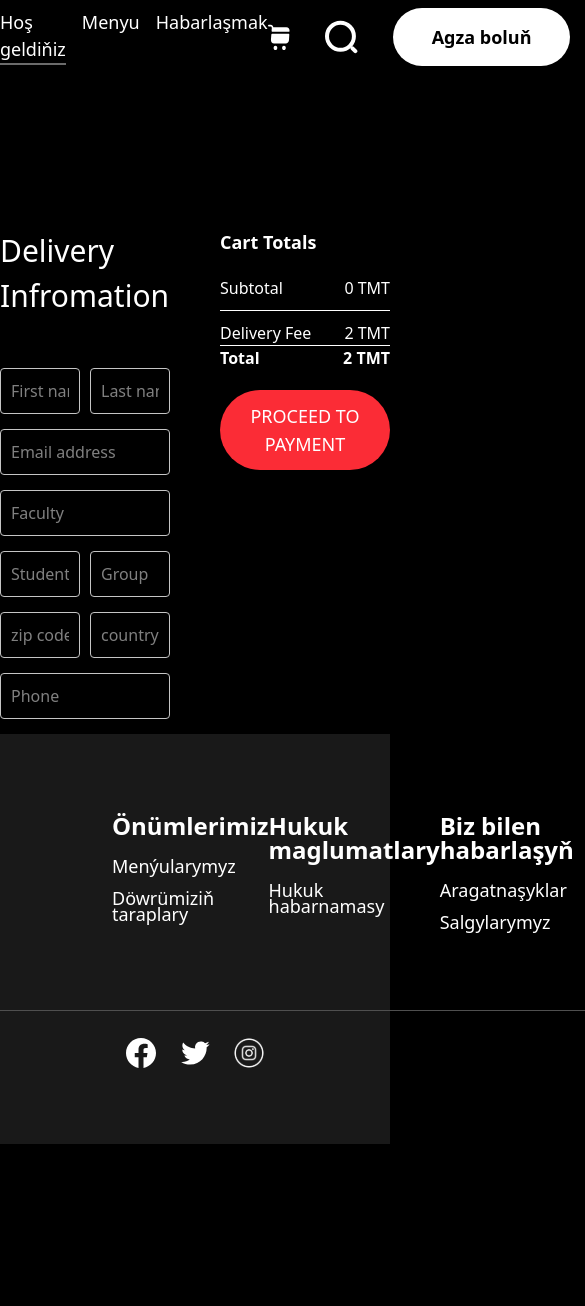
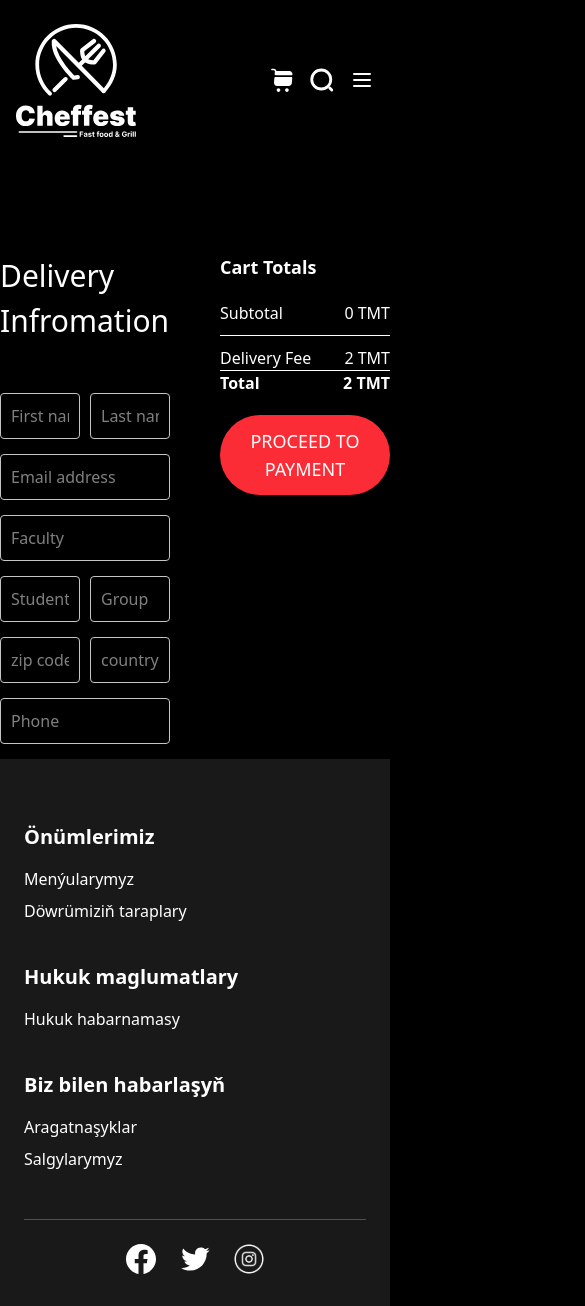
Before and after one commit to AtamyratAnnayew/food-del, a React (Vite) app: page /food-del/order in a window 390 px wide. Shown: the top 1306 px of the page, 585 px wide, since content can reach past the window. Before the commit the page ends 1144 px from the top, so only its background shows below. Built offline with nearby package versions, Linux system fonts and the light colour scheme.

Commit message:
Made Footer responsive and added modal for social icons

```diff
--- a/package.json
+++ b/package.json
@@ -15,6 +15,7 @@
   "dependencies": {
     "@react-google-maps/api": "^2.20.6",
     "@tailwindcss/vite": "^4.0.6",
+    "axios": "^1.9.0",
     "react": "^18.2.0",
     "react-dom": "^18.2.0",
     "react-icon": "^1.0.0",
--- a/src/App.jsx
+++ b/src/App.jsx
@@ -47,13 +47,13 @@ const App = () => {
   return (
     <div className="app">
       <Navbar setShowLogin={setShowLogin} />
+      {showLogin && <LogIn setShowLogin={setShowLogin} />}
       <Routes>
         <Route path="/" element={<Home />} />
         <Route path="/cart" element={<Cart />} />
         <Route path="/order" element={<PlaceOrder />} />
         <Route path="*" element={<Home />} />
       </Routes>
-      {showLogin && <LogIn setShowLogin={setShowLogin} />}
       <Footer />
     </div>
   );
--- a/src/assets/assets.js
+++ b/src/assets/assets.js
@@ -12,7 +12,7 @@ import instagram from './Instagram.svg'
 import comment from './Comment.svg'
 import star from './Star.svg'
 import cross from './crossIcon.png'
-
+import phoneLogo from './telLogo.svg'
 
 import eclair from './Eclair.svg'
 import tort from './Tort.svg'
@@ -46,6 +46,7 @@ import brownTommySendwich from './BrowntommySendwich.svg'
 
 export const assets = {
     logo,
+    phoneLogo,
     productTrash,
     search,
     headerImage,
--- a/src/components/Footer/Footer.jsx
+++ b/src/components/Footer/Footer.jsx
@@ -1,42 +1,78 @@
-import { assets } from '../../assets/assets'
+import { useState } from 'react';
+import { assets } from '../../assets/assets';
 
 const Footer = () => {
+  const [selectedSocial, setSelectedSocial] = useState(null);
+
+  const handleSocialClick = (social) => {
+    setSelectedSocial(social);
+  };
+
+  const closeModal = () => {
+    setSelectedSocial(null);
+  };
+
   return (
-        <div className='footer' id="habarlasmak">
-            <div className="footerContent bg-[#191919] h-[410px] px-28 pt-20 ">
-                <div className="footerMenu flex flex-row justify-between text-white">
-                    <div className="footerMenuItem_1 flex flex-col gap-5">
-                        <h1 className='font-inter font-semibold text-2xl leading-6'>Önümlerimiz</h1>
-                        <div className="flex flex-col gap-4 font-inter font-normal text-lg leading-4">
+    <div className="footer bg-[#191919] text-white" id="habarlasmak">
+      <div className="footerContent px-6 md:px-20 pt-16 pb-8">
+        <div className="footerMenu flex flex-col md:flex-row justify-between gap-10">
+          {/* Section 1 */}
+          <div className="flex flex-col gap-4">
+            <h1 className="font-semibold text-xl md:text-2xl">Önümlerimiz</h1>
+            <div className="flex flex-col gap-2 text-base md:text-lg">
               <span>Menýularymyz</span>
               <span>Döwrümiziň taraplary</span>
             </div>
           </div>
 
-                    <div className="footerMenuItem_2 flex flex-col gap-5 ">
-                        <h1 className='font-inter font-semibold text-2xl leading-6'>Hukuk maglumatlary</h1>
-                        <span className='font-inter font-normal text-lg leading-4'>Hukuk habarnamasy</span>
+          {/* Section 2 */}
+          <div className="flex flex-col gap-4">
+            <h1 className="font-semibold text-xl md:text-2xl">Hukuk maglumatlary</h1>
+            <span className="text-base md:text-lg">Hukuk habarnamasy</span>
           </div>
 
-                    <div className="footerMenuItem_3 flex flex-col gap-5">
-                        <h1 className='font-inter font-semibold text-2xl leading-6'>Biz bilen habarlaşyň</h1>
-                        <div className="flex flex-col gap-4 font-inter font-normal text-lg leading-4">
+          {/* Section 3 */}
+          <div className="flex flex-col gap-4">
+            <h1 className="font-semibold text-xl md:text-2xl">Biz bilen habarlaşyň</h1>
+            <div className="flex flex-col gap-2 text-base md:text-lg">
               <span>Aragatnaşyklar</span>
               <span>Salgylarymyz</span>
             </div>
           </div>
         </div>
-                <div className="footerSoscial flex flex-col gap-5 justify-center items-center mt-20">
-                    <hr className='h-2 w-[1170px] border-t-[1px] border-[#4F4F4F]'/>
-                    <div className="flex flex-row gap-6 cursor-pointer">
-                        <img src={assets.facebook} alt="" />
-                        <img src={assets.twitter} alt="" />
-                        <img src={assets.instagram} alt="" />
+
+        {/* Social Section */}
+        <div className="footerSocial flex flex-col items-center mt-12 gap-6">
+          <hr className="w-full max-w-4xl border-t border-[#4F4F4F]" />
+          <div className="flex gap-6 cursor-pointer">
+            <img src={assets.facebook} alt="Facebook" onClick={() => handleSocialClick('facebook')} />
+            <img src={assets.twitter} alt="Twitter" onClick={() => handleSocialClick('twitter')} />
+            <img src={assets.instagram} alt="Instagram" onClick={() => handleSocialClick('instagram')} />
           </div>
         </div>
       </div>
+
+      {/* Modal */}
+      {selectedSocial && (
+        <div className="fixed inset-0 bg-black bg-opacity-60 flex justify-center items-center z-50">
+          <div className="bg-white text-black rounded-xl p-6 w-80 relative">
+            <button
+              className="absolute top-2 right-4 text-xl font-bold"
+              onClick={closeModal}
+            >
+              &times;
+            </button>
+            <h2 className="text-xl font-semibold mb-4">Bizim {selectedSocial.charAt(0).toUpperCase() + selectedSocial.slice(1)} sahypamyz</h2>
+            <p className="text-sm">
+              {selectedSocial === 'facebook' && 'https://facebook.com/youraccount'}
+              {selectedSocial === 'twitter' && 'https://twitter.com/youraccount'}
+              {selectedSocial === 'instagram' && 'https://instagram.com/youraccount'}
+            </p>
           </div>
-    )
-}
+        </div>
+      )}
+    </div>
+  );
+};
 
 export default Footer;
--- a/src/components/Header/Header.css
+++ b/src/components/Header/Header.css
@@ -1,7 +1,6 @@
 /* .header {
     height: 34vw;
     margin: 30px auto;
-
     background-size: contain;
     background-position: center;
   }
--- a/src/components/Header/Header.jsx
+++ b/src/components/Header/Header.jsx
@@ -13,5 +13,7 @@ const Header = () => {
     </div>
   )
 }
-
+{/* <div className='header -full h-[913px] bg-cover bg-center bg-no-repeat'style={{
+        backgroundImage: `url(${assets.phoneLogo})`,
+      }}> */}
 export default Header
--- a/src/components/LogIn/LogIn.jsx
+++ b/src/components/LogIn/LogIn.jsx
@@ -1,48 +1,128 @@
-import React, { useEffect, useState } from 'react'
-import { assets } from '../../assets/assets'
+import { useState } from "react";
+import { assets } from "../../assets/assets";
+import axios from "axios";
 
 const LogIn = ({ setShowLogin }) => {
-
-  const [currState, setCurrState] = useState("Login")
+  const [currState, setCurrState] = useState("Login");
   const [data, setData] = useState({
     name: "",
     email: "",
-    password: ""
-  })
+    password: "",
+  });
 
-  const onChangeHandler = (event)=>{
-    const name = event.target.name;
-    const value = event.target.value;
-    setData(data=>({...data,[name]:value}))
-  }
+  const onChangeHandler = (e) => {
+    const { name, value } = e.target;
+    setData((prevData) => ({ ...prevData, [name]: value }));
+  };
 
-  // useEffect(()=>{
-  //   console.log(data)
-  // },[data])
+  const onSubmitHandler = async (e) => {
+    e.preventDefault();
 
+    const endpoint = currState === "Login" ? "/api/login" : "/api/signup";
+
+    try {
+      const response = await axios.post(endpoint, data);
+      console.log("Server Response:", response.data);
+      // You can save token or redirect here
+    } catch (error) {
+      console.error("Error:", error.response?.data || error.message);
+      alert("An error occurred: " + error.response?.data?.message || error.message);
+    }
+  };
 
   return (
-    <div className='logIn absolute z-1 w-full h-full bg-[#00000090] grid'>
-      <form className="logInContainer place-self-center w-[max(23vw,_330px)] text-[#808080] bg-stone-800 flex flex-col gap-[25px] p-[25px_30px] rounded-[8px] text-[14px]">
-        <div className="logInTitle flex flex-row justify-between items-center">
-          <h2 className='text-2xl text-black font-bold'>{currState}</h2>
-          <img onClick={() => setShowLogin(false)} className='w-[20px] h-[20px] cursor-pointer' src={assets.cross} alt="" />
+    <div className="logIn fixed inset-0 z-10 bg-black/60 grid place-items-center p-4">
+      <form
+        onSubmit={onSubmitHandler}
+        className="logInContainer w-full max-w-md bg-white dark:bg-gray-800 rounded-xl p-6 shadow-lg flex flex-col gap-6"
+      >
+        {/* Header */}
+        <div className="logInTitle flex justify-between items-center">
+          <h2 className="text-2xl font-bold text-gray-800 dark:text-white">
+            {currState}
+          </h2>
+          <img
+            onClick={() => setShowLogin(false)}
+            className="w-5 h-5 cursor-pointer"
+            src={assets.cross}
+            alt="Close"
+          />
         </div>
-        <div className="logInInputs w-32 h-28 flex flex-col gap-2">
-          {currState === "Login" ? <></> : <input name='name' onChange={onChangeHandler} value={data.name} type="text " placeholder='name' className='border-1 border-black w-68 h-8 rounded-2xl pl-4' required />}
-          <input name='email' onChange={onChangeHandler} value={data.email} type="email" placeholder='email' className='border-1 border-black w-68 h-8 rounded-2xl pl-4' required />
-          <input name='password' onChange={onChangeHandler} value={data.password} type="password" placeholder='password' className='border-1 border-black w-68 h-8 rounded-2xl pl-4' required />
+
+        {/* Inputs */}
+        <div className="logInInputs flex flex-col gap-4">
+          {currState === "Sign up" && (
+            <input
+              name="name"
+              value={data.name}
+              onChange={onChangeHandler}
+              type="text"
+              placeholder="Name"
+              className="p-2 border border-gray-300 rounded-lg focus:outline-none focus:ring focus:border-blue-400"
+              required
+            />
+          )}
+          <input
+            name="email"
+            value={data.email}
+            onChange={onChangeHandler}
+            type="email"
+            placeholder="Email"
+            className="p-2 border border-gray-300 rounded-lg focus:outline-none focus:ring focus:border-blue-400"
+            required
+          />
+          <input
+            name="password"
+            value={data.password}
+            onChange={onChangeHandler}
+            type="password"
+            placeholder="Password"
+            className="p-2 border border-gray-300 rounded-lg focus:outline-none focus:ring focus:border-blue-400"
+            required
+          />
         </div>
-        <button className='bg-[#000000] h-10 text-xl rounded-[30px]'>{currState === "Sign up" ? "Create Account" : "Login"}</button>
-        <div className="logInCondition flex flex-row gap-4">
-          <input type="checkbox" required />
-          <p>By continuingm i agree to the term of use & privacy policy.</p>
-        </div>
-        {currState === "Login" ? <p>Create a new account? <span onClick={() => setCurrState("Sign up")} className='text-red-700 cursor-pointer'>Click here</span></p>
-          : <p>Already have an account? <span onClick={() => setCurrState("Login")} className='text-blue-700 cursor-pointer'>Login here</span></p>}
+
+        {/* Submit */}
+        <button
+          type="submit"
+          className="bg-blue-600 hover:bg-blue-700 text-white py-2 rounded-lg font-semibold text-lg transition"
+        >
+          {currState === "Sign up" ? "Create Account" : "Login"}
+        </button>
+
+        {/* Terms */}
+        <label className="flex items-center gap-2 text-sm text-gray-600 dark:text-gray-300">
+          <input type="checkbox" required className="accent-blue-600" />
+          I agree to the Terms of Use & Privacy Policy
+        </label>
+
+        {/* Switch between login/signup */}
+        <p className="text-sm text-center text-gray-600 dark:text-gray-300">
+          {currState === "Login" ? (
+            <>
+              Don’t have an account?{" "}
+              <span
+                onClick={() => setCurrState("Sign up")}
+                className="text-blue-500 font-medium cursor-pointer"
+              >
+                Sign up
+              </span>
+            </>
+          ) : (
+            <>
+              Already have an account?{" "}
+              <span
+                onClick={() => setCurrState("Login")}
+                className="text-blue-500 font-medium cursor-pointer"
+              >
+                Login
+              </span>
+            </>
+          )}
+        </p>
       </form>
     </div>
-  )
-}
+  );
+};
 
-export default LogIn
+export default LogIn;
--- a/src/components/Navbar/Navbar.jsx
+++ b/src/components/Navbar/Navbar.jsx
@@ -1,35 +1,160 @@
-import { useState, useContext } from 'react'
-import './Navbar.css'
-import { assets } from '../../assets/assets'
-import {Link} from 'react-router-dom';
-import {StoreContext} from '../../context/StoreContext'
+// import { useState, useContext } from 'react'
+// import './Navbar.css'
+// import { assets } from '../../assets/assets'
+// import {Link} from 'react-router-dom';
+// import {StoreContext} from '../../context/StoreContext'
 
 
-const Navbar = ({setShowLogin}) => {
+// const Navbar = ({setShowLogin}) => {
 
+//   const [menu, setMenu] = useState("Hoş geldiňiz")
+
+//   const {getTotalCartAmount} = useContext(StoreContext)
+//   return (
+//     <div className='navbar w-full h-[128px] pt-2'>
+//        <div className="mainContainer flex justify-around items-center ">
+//         <div className="menuItems text-white">
+//           <ul className='flex flex-row gap-4 text-[18px] cursor-pointer '>
+//             <Link to='/' onClick={()=> setMenu("Hoş geldiňiz")} className={menu === "Hoş geldiňiz" ? "border-b-2 hover:border-blue-500 transition-all duration-300 ease-in-out border-[#6B6B6B]  text-white" : "bg-transparent text-white"}>Hoş geldiňiz</Link>
+//             <a href="#menu" onClick={()=> setMenu("Menyu")} className={menu === "Menyu" ? "border-b-2  hover:border-blue-500 transition-all duration-300 ease-in-out border-[#6B6B6B] text-white" : "bg-transparent text-white"}>Menyu</a>
+//             <a href="#habarlasmak" onClick={()=> setMenu("habarlaşmak")} className={menu === "habarlaşmak" ? "border-b-2 hover:border-blue-500 transition-all duration-300 ease-in-out border-[#6B6B6B] text-white" : "bg-transparent text-white"}>Habarlaşmak</a>
+//           </ul>
+//         </div>
+//         <div className="logo"><img src={assets.logo} alt="logo" /></div>
+//         <div className="buttons flex flex-row gap-[35px] items-center">
+//           <div className="navbarSearch relative">
+//             <Link to='/cart'> <img className='cursor-pointer' src={assets.productTrash} alt="ProductTrash" /></Link>
+//             <div className={getTotalCartAmount() === 0 ? "" : "dot absolute bg-red-500 w-5 h-5 rounded-4xl top-[-8px] right-[-8px]"}></div>
+//           </div>
+//           <img className='cursor-pointer' src={assets.search} alt="search" />
+//           <button onClick={()=>setShowLogin(true)} className='font-bold text-[18px] leading-[28px] tracking-normal text-center text-black bg-white rounded-4xl w-[232px] h-[58px] cursor-pointer'>Agza boluň</button>
+//         </div>
+//        </div>
+//     </div>
+//   )
+// }
+
+// export default Navbar
+
+
+// ===========================================
+import { useState, useContext } from 'react'
+import { Link } from 'react-router-dom'
+import { assets } from '../../assets/assets'
+import { StoreContext } from '../../context/StoreContext'
+
+const Navbar = ({ setShowLogin }) => {
   const [menu, setMenu] = useState("Hoş geldiňiz")
+  const [showSearchModal, setShowSearchModal] = useState(false)
+  const [searchQuery, setSearchQuery] = useState("")
+  const [isMobileMenuOpen, setIsMobileMenuOpen] = useState(false)
 
-  const {getTotalCartAmount} = useContext(StoreContext)
+  const { getTotalCartAmount } = useContext(StoreContext)
+
+  const foodItems = ['Burger', 'Pizza', 'Kebab', 'Fries', 'Salad']
+
+  const handleSearch = () => {
+    const results = foodItems.filter(item =>
+      item.toLowerCase().includes(searchQuery.toLowerCase())
+    )
+    console.log("Search results:", results)
+  }
+
   return (
-    <div className='navbar w-full h-[128px] pt-2'>
-       <div className="mainContainer flex justify-around items-center ">
-        <div className="menuItems text-white">
-          <ul className='flex flex-row gap-4 text-[18px] cursor-pointer '>
-            <Link to='/' onClick={()=> setMenu("Hoş geldiňiz")} className={menu === "Hoş geldiňiz" ? "border-b-2 hover:border-blue-500 transition-all duration-300 ease-in-out border-[#6B6B6B]  text-white" : "bg-transparent text-white"}>Hoş geldiňiz</Link>
-            <a href="#menu" onClick={()=> setMenu("Menyu")} className={menu === "Menyu" ? "border-b-2  hover:border-blue-500 transition-all duration-300 ease-in-out border-[#6B6B6B] text-white" : "bg-transparent text-white"}>Menyu</a>
-            <a href="#habarlasmak" onClick={()=> setMenu("habarlaşmak")} className={menu === "habarlaşmak" ? "border-b-2 hover:border-blue-500 transition-all duration-300 ease-in-out border-[#6B6B6B] text-white" : "bg-transparent text-white"}>Habarlaşmak</a>
-          </ul>
+    <div className='navbar w-full pt-2 bg-black text-white'>
+      <div className="mainContainer flex flex-wrap justify-between items-center px-4 py-4">
+        {/* Logo */}
+        <div className="logo">
+          <img src={assets.logo} alt="logo" className="w-[120px]" />
         </div>
-        <div className="logo"><img src={assets.logo} alt="logo" /></div>
-        <div className="buttons flex flex-row gap-[35px] items-center">
-          <div className="navbarSearch relative">
-            <Link to='/cart'> <img className='cursor-pointer' src={assets.productTrash} alt="ProductTrash" /></Link>
-            <div className={getTotalCartAmount() === 0 ? "" : "dot absolute bg-red-500 w-5 h-5 rounded-4xl top-[-8px] right-[-8px]"}></div>
+
+        {/* Desktop Menu */}
+        <ul className='hidden md:flex flex-row gap-6 text-[18px] cursor-pointer text-center'>
+          <Link to='/' onClick={() => setMenu("Hoş geldiňiz")} className={menu === "Hoş geldiňiz" ? "border-b-2 border-[#6B6B6B]" : ""}>Hoş geldiňiz</Link>
+          <a href="#menu" onClick={() => setMenu("Menyu")} className={menu === "Menyu" ? "border-b-2 border-[#6B6B6B]" : ""}>Menyu</a>
+          <a href="#habarlasmak" onClick={() => setMenu("habarlaşmak")} className={menu === "habarlaşmak" ? "border-b-2 border-[#6B6B6B]" : ""}>Habarlaşmak</a>
+        </ul>
+
+        {/* Buttons */}
+        <div className="flex items-center gap-4">
+          {/* Cart */}
+          <div className="relative">
+            <Link to='/cart'>
+              <img className='cursor-pointer w-6 h-6' src={assets.productTrash} alt="ProductTrash" />
+            </Link>
+            {getTotalCartAmount() > 0 && (
+              <div className="dot absolute bg-red-500 w-4 h-4 rounded-full top-[-6px] right-[-6px] border-2 border-white"></div>
+            )}
           </div>
-          <img className='cursor-pointer' src={assets.search} alt="search" />
-          <button onClick={()=>setShowLogin(true)} className='font-bold text-[18px] leading-[28px] tracking-normal text-center text-black bg-white rounded-4xl w-[232px] h-[58px] cursor-pointer'>Agza boluň</button>
+
+          {/* Search */}
+          <img
+            onClick={() => setShowSearchModal(true)}
+            className='cursor-pointer w-6 h-6'
+            src={assets.search}
+            alt="search"
+          />
+
+          {/* Login */}
+          <button
+            onClick={() => setShowLogin(true)}
+            className='hidden md:block font-bold text-[18px] text-black bg-white rounded-4xl w-[180px] h-[48px] cursor-pointer hover:bg-amber-50'
+          >
+            Agza boluň
+          </button>
+
+          {/* Mobile Menu Button */}
+          <button onClick={() => setIsMobileMenuOpen(!isMobileMenuOpen)} className="block md:hidden focus:outline-none">
+            <svg className="w-6 h-6 text-white" fill="none" stroke="currentColor" strokeWidth="2"
+              viewBox="0 0 24 24">
+              <path strokeLinecap="round" strokeLinejoin="round"
+                d="M4 6h16M4 12h16M4 18h16" />
+            </svg>
+          </button>
         </div>
-       </div>
+      </div>
+
+      {/* Mobile Menu */}
+      {isMobileMenuOpen && (
+        <ul className="flex flex-col items-center gap-4 py-4 text-[18px] md:hidden bg-black">
+          <Link to='/' onClick={() => { setMenu("Hoş geldiňiz"); setIsMobileMenuOpen(false); }}>Hoş geldiňiz</Link>
+          <a href="#menu" onClick={() => { setMenu("Menyu"); setIsMobileMenuOpen(false); }}>Menyu</a>
+          <a href="#habarlasmak" onClick={() => { setMenu("habarlaşmak"); setIsMobileMenuOpen(false); }}>Habarlaşmak</a>
+          <button
+            onClick={() => { setShowLogin(true); setIsMobileMenuOpen(false); }}
+            className='font-bold text-[16px] text-black bg-white rounded-4xl w-[160px] h-[42px] hover:bg-amber-50'
+          >
+            Agza boluň
+          </button>
+        </ul>
+      )}
+
+      {/* Search Modal */}
+      {showSearchModal && (
+        <div className="fixed top-0 left-0 w-full h-full bg-[#00000090] grid z-50">
+          <div className="place-self-center w-[90%] max-w-[400px] bg-white p-6 rounded-lg text-black">
+            <div className="flex justify-between items-center mb-4">
+              <h2 className="text-lg font-semibold">Search Foods</h2>
+              <button onClick={() => setShowSearchModal(false)}>
+                <img className='w-5 h-5' src={assets.cross} alt="Close" />
+              </button>
+            </div>
+            <input
+              type="text"
+              value={searchQuery}
+              onChange={(e) => setSearchQuery(e.target.value)}
+              placeholder="Enter food name"
+              className="w-full px-4 py-2 border border-gray-300 rounded mb-4"
+            />
+            <button
+              onClick={handleSearch}
+              className="w-full bg-black text-white py-2 rounded hover:bg-gray-800 transition"
+            >
+              Search
+            </button>
+          </div>
+        </div>
+      )}
     </div>
   )
 }
```
Also changed, not shown: src/assets/telLogo.svg (added), 1 other file (tests, documents, lock files or other folders). Lines whose indentation alone changed are shown as unchanged.
